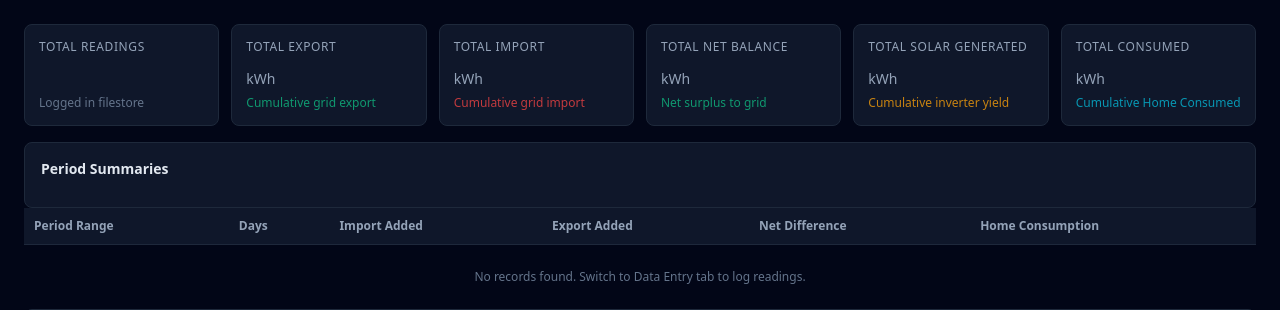
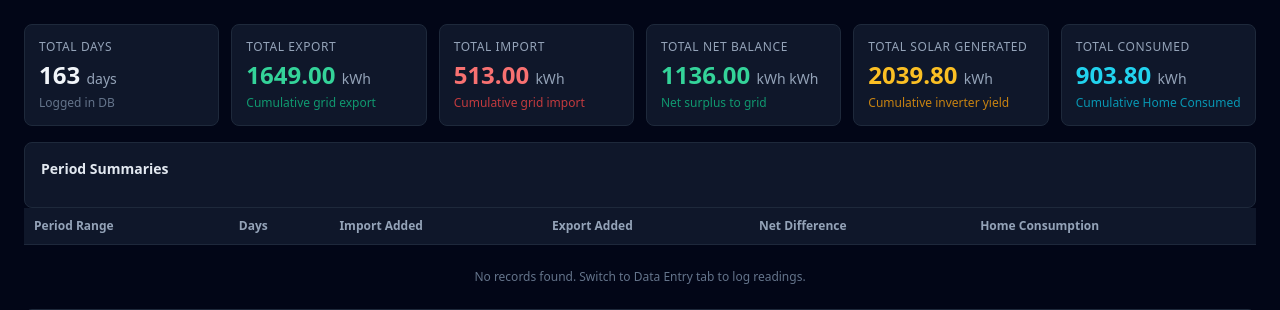
Before and after one commit to mammenj/solartracker, a Bottle app: page / in a window 1280 px wide. Shown: the part 56-366 px from the top of the page. Run offline with Bottle, Linux system fonts and the light colour scheme; data comes from the database, SQL or seed files in the repository; some libraries are stand-ins or nearby versions.

Commit message:
fix part 2

```diff
--- a/main.py
+++ b/main.py
@@ -133,15 +133,15 @@ def index():
     # today = datetime.now().strftime("%Y-%m-%d")
     # periods = get_periods()
     # periods_with_weekly = get_periods_with_weekly()
-    # totals: TotalsDict = get_totals()
-    # readings = get_readings()
+    totals: TotalsDict = get_totals()
+    readings = get_readings()
     return template(
         "templates/base.html",
         # today=today,
         # periods=periods,
-        # readings=readings,
+        readings=readings,
         # periods_with_weekly=periods_with_weekly,
-        # totals=totals,
+        totals=totals,
     )
 
 @app.get("/app/dashboard")
@@ -149,15 +149,15 @@ def dashboard():
     # today = datetime.now().strftime("%Y-%m-%d")
     # periods = get_periods()
     # periods_with_weekly = get_periods_with_weekly()
-    # totals: TotalsDict = get_totals()
-    # readings = get_readings()
+    totals: TotalsDict = get_totals()
+    readings = get_readings()
     return template(
         "templates/dashboard.html",
         # today=today,
         # periods=periods,
-        # readings=readings,
+        readings=readings,
         # periods_with_weekly=periods_with_weekly,
-        # totals=totals,
+        totals=totals,
     )
 BASE_DIR = os.path.abspath(os.path.dirname(__file__))
 
--- a/templates/dashboard.html
+++ b/templates/dashboard.html
@@ -5,12 +5,14 @@
         <!-- Total Readings Count -->
         <div class="bg-slate-900 border border-slate-800 rounded-lg p-3.5 flex flex-col justify-between">
             <div>
-                <div class="text-[10px] sm:text-xs font-medium text-slate-400 uppercase tracking-wider">Total Readings</div>
+                <div class="text-[10px] sm:text-xs font-medium text-slate-400 uppercase tracking-wider">Total Days</div>
                 <div class="text-xl sm:text-2xl font-bold text-slate-100 mt-1">
-                    <!-- %# len .Overview.Records  <span class="text-xs sm:text-sm font-normal text-slate-400">entries</span> -->
+                    <!-- %# len .Overview.Records  -->
+                {{ "%2d" % totals['total_days']}}
+                  <span class="text-xs sm:text-sm font-normal text-slate-400"> days</span>
                 </div>
             </div>
-            <div class="text-[10px] sm:text-xs text-slate-500 mt-1">Logged in filestore</div>
+            <div class="text-[10px] sm:text-xs text-slate-500 mt-1">Logged in DB</div>
         </div>
 
         <!-- Total Export Generated -->
@@ -19,7 +21,9 @@
                 <div class="text-[10px] sm:text-xs font-medium text-slate-400 uppercase tracking-wider">Total Export</div>
                 <div class="text-xl sm:text-2xl font-bold text-emerald-400 mt-1">
                     <!-- %# printf "%.2f" .Overview.TotalExport  -->
-                    <span class="text-xs sm:text-sm font-normal text-slate-400">kWh</span>
+                    {{ "%.2f" % totals['total_export']}}
+                    <span class="text-xs sm:text-sm font-normal text-slate-400">kWh
+</span>
                 </div>
             </div>
             <div class="text-[10px] sm:text-xs text-emerald-500/80 mt-1">Cumulative grid export</div>
@@ -31,6 +35,7 @@
                 <div class="text-[10px] sm:text-xs font-medium text-slate-400 uppercase tracking-wider">Total Import</div>
                 <div class="text-xl sm:text-2xl font-bold text-red-400 mt-1">
                     <!-- %# printf "%.2f" .Overview.TotalImport  -->
+                    {{ "%.2f" % totals['total_import']}}
                     <span class="text-xs sm:text-sm font-normal text-slate-400">kWh</span>
                 </div>
             </div>
@@ -42,8 +47,9 @@
             <div>
                 <div class="text-[10px] sm:text-xs font-medium text-slate-400 uppercase tracking-wider">Total Net Balance</div>
                 <div class="text-xl sm:text-2xl font-bold text-emerald-400 mt-1">
-                    <!-- %# printf "%+.2f" .Overview.NetConsumption  -->
-                    <span class="text-xs sm:text-sm font-normal text-slate-400">kWh</span>
+                    {{ "%.2f" % totals['total_balance']}}
+                    <span class="text-xs sm:text-sm font-normal text-slate-400"> kWh
+kWh</span>
                 </div>
             </div>
             <div class="text-[10px] sm:text-xs text-emerald-500/80 mt-1">Net surplus to grid</div>
@@ -55,7 +61,8 @@
                 <div class="text-[10px] sm:text-xs font-medium text-slate-400 uppercase tracking-wider">Total Solar Generated</div>
                 <div class="text-xl sm:text-2xl font-bold text-amber-400 mt-1">
                     <!-- %# printf "%.2f" .Overview.TotalSolarGen  -->
-                    <span class="text-xs sm:text-sm font-normal text-slate-400">kWh</span>
+                    {{ "%.2f" % totals['total_solar']}}
+                    <span class="text-xs sm:text-sm font-normal text-slate-400"> kWh</span>
                 </div>
             </div>
             <div class="text-[10px] sm:text-xs text-amber-500/80 mt-1">Cumulative inverter yield</div>
@@ -66,8 +73,8 @@
             <div>
                 <div class="text-[10px] sm:text-xs font-medium text-slate-400 uppercase tracking-wider">Total Consumed</div>
                 <div class="text-xl sm:text-2xl font-bold text-cyan-400 mt-1">
-                    %# printf "%.2f" .Overview.TotalHomeConsumption
-                    <span class="text-xs sm:text-sm font-normal text-slate-400">kWh</span>
+                    {{ "%.2f" % totals['total_consumption']}}
+                    <span class="text-xs sm:text-sm font-normal text-slate-400"> kWh</span>
                 </div>
             </div>
             <div class="text-[10px] sm:text-xs text-cyan-500/80 mt-1">Cumulative Home Consumed</div>
```
